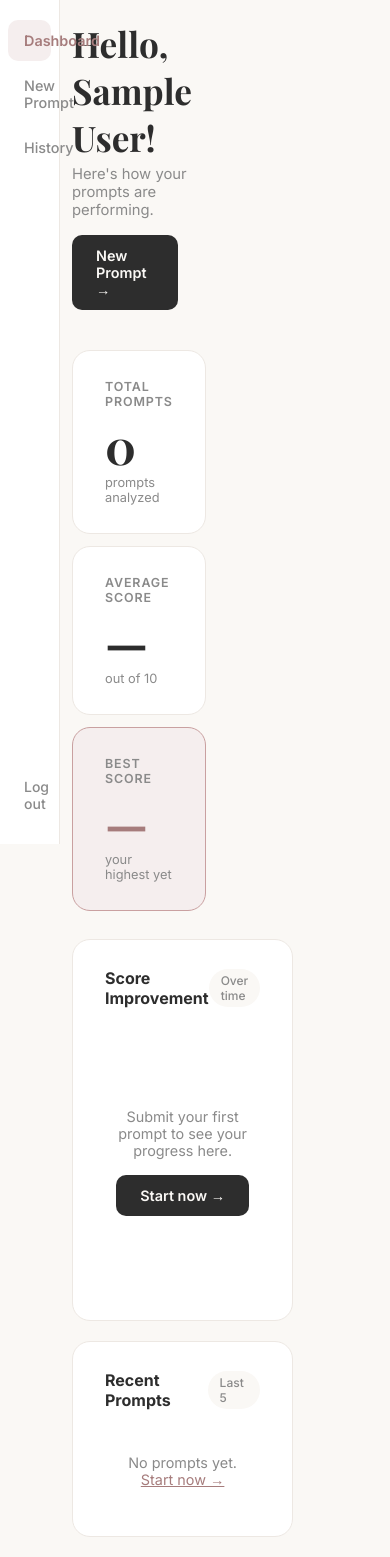
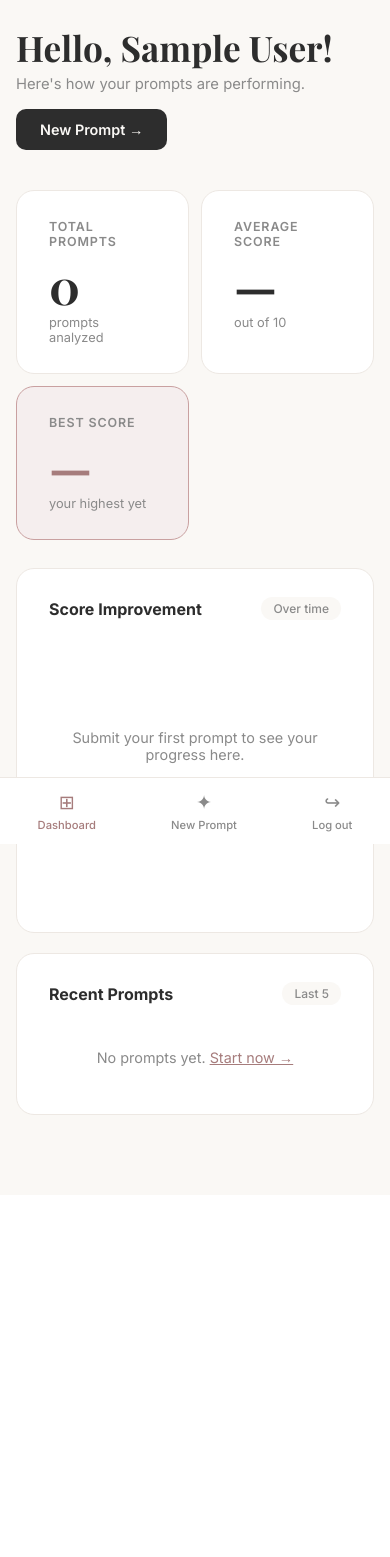
Before and after one commit to VineelaVaikunthapu/PromptLens, a Flask app: page /dashboard in a window 390 px wide. After the commit the page ends 1115 px from the top, so only its background shows below. Run offline with Flask 3, Linux system fonts and the light colour scheme; the visitor is signed in with stand-in values (Sample User, id 1); data that the repository does not hold is empty; some web fonts are replaced.

Commit message:
fix mobile layout - hide sidebar, add bottom nav

```diff
--- a/static/dashboard.css
+++ b/static/dashboard.css
@@ -554,56 +554,21 @@
     margin: 0 auto 16px;
 }
 @media (max-width: 768px) {
-    .sidebar {
-        width: 200px;
-        padding: 20px 16px;
-    }
-
-    .sidebar-logo { font-size: 1rem; }
-
-    .main {
-        margin-left: 200px;
-        padding: 24px 16px;
-    }
-
-    .stats-grid {
-        grid-template-columns: 1fr;
-        gap: 12px;
-    }
-
-    .dash-grid {
-        grid-template-columns: 1fr;
-    }
-
-    .tool-grid {
-        grid-template-columns: 1fr;
-    }
-
-    .compare-grid {
-        grid-template-columns: 1fr;
-    }
-
-    .dash-header {
-        flex-direction: column;
-        align-items: flex-start;
-        gap: 16px;
-    }
+    .sidebar { display: none; }
+    .main { margin-left: 0; padding: 24px 16px 80px; max-width: 100vw; }
+    .stats-grid { grid-template-columns: 1fr 1fr; gap: 12px; }
+    .dash-grid { grid-template-columns: 1fr; }
+    .tool-grid { grid-template-columns: 1fr; }
+    .compare-grid { grid-template-columns: 1fr; }
+    .dash-header { flex-direction: column; align-items: flex-start; gap: 16px; }
+    .mobile-nav { display: flex; position: fixed; bottom: 0; left: 0; right: 0; background: var(--white); border-top: 1px solid var(--border); padding: 12px 0; z-index: 100; justify-content: space-around; }
+    .mobile-nav a { display: flex; flex-direction: column; align-items: center; gap: 4px; text-decoration: none; color: var(--text-muted); font-size: 0.7rem; font-weight: 500; }
+    .mobile-nav a.active { color: var(--rose-dark); }
+    .mobile-nav-icon { font-size: 1.2rem; }
 }
 
-@media (max-width: 480px) {
-    .sidebar {
-        width: 60px;
-        padding: 20px 8px;
-    }
+@media (min-width: 769px) {
+    .mobile-nav { display: none; }
+}
 
-    .sidebar-logo { display: none; }
-    .sidebar-user { display: none; }
-    .nav-item span:last-child { display: none; }
-    .sidebar-logout span:last-child { display: none; }
-
-    .main {
-        margin-left: 60px;
-        padding: 20px 12px;
-    }
-}
 @keyframes spin { to { transform: rotate(360deg); } }
--- a/templates/dashboard.html
+++ b/templates/dashboard.html
@@ -109,5 +109,21 @@
     </main>
 
     <script src="/static/dashboard.js"></script>
+
+    <div class="mobile-nav">
+        <a href="/dashboard" class="active">
+            <span class="mobile-nav-icon">⊞</span>
+            Dashboard
+        </a>
+        <a href="/tool">
+            <span class="mobile-nav-icon">✦</span>
+            New Prompt
+        </a>
+        <a href="/logout">
+            <span class="mobile-nav-icon">↪</span>
+            Log out
+        </a>
+    </div>
+</body>
 </body>
 </html>
```
Also changed, not shown: templates/tool.html (+16 -0 lines).
